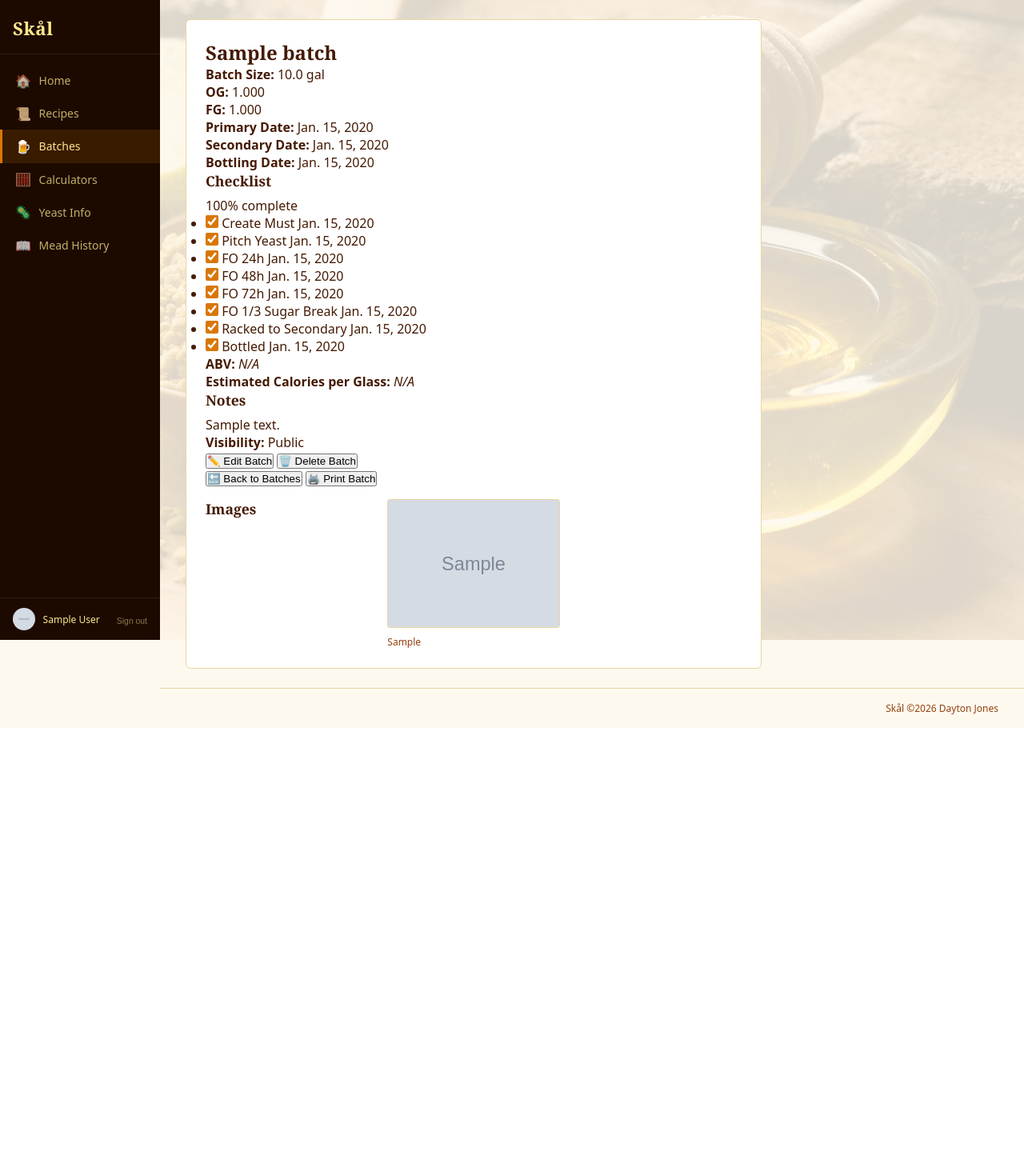
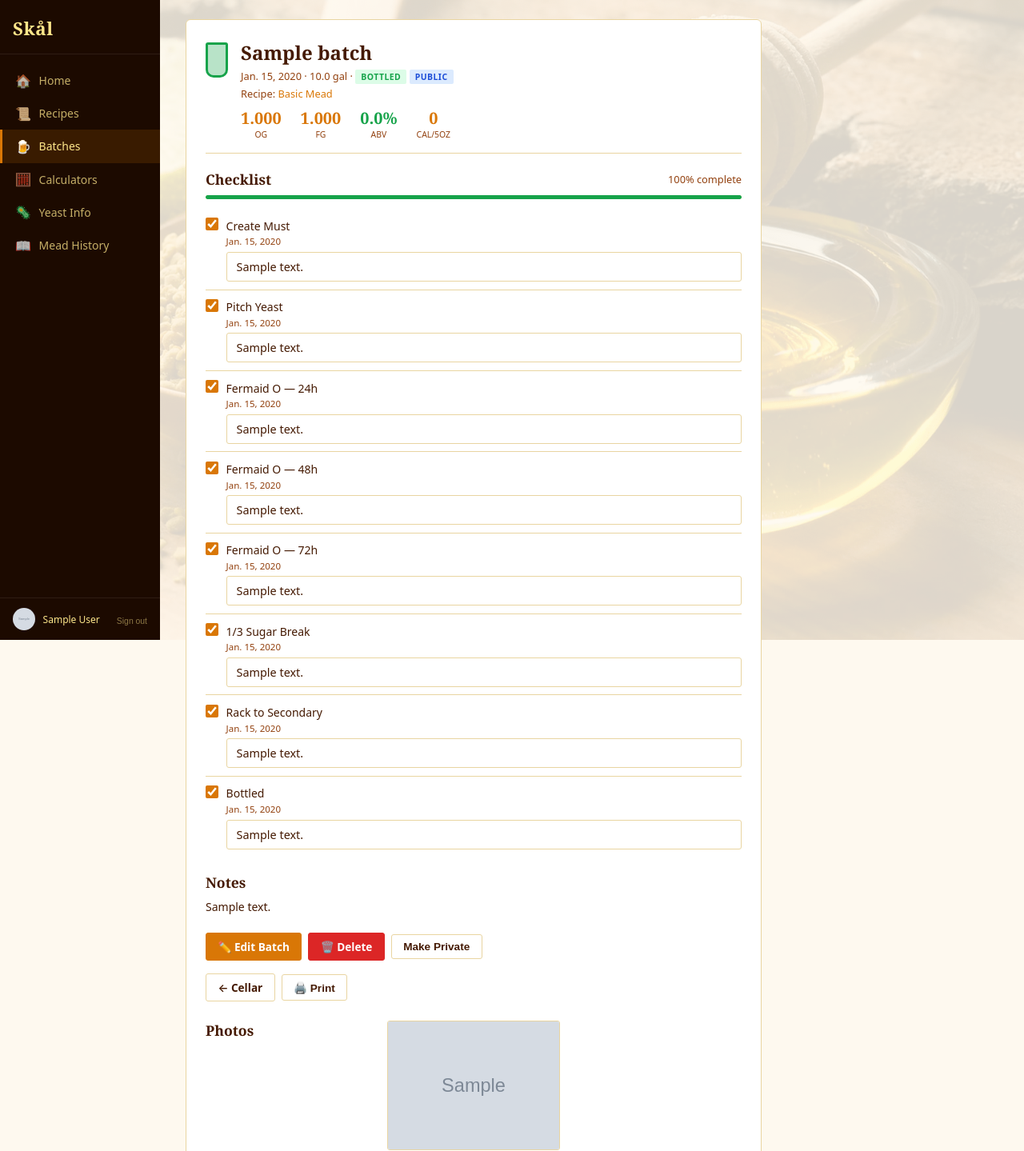
Before and after one commit to daytonjones/Skal, a Django app: page /batches/1/ in a window 1280 px wide. Shown: the top 1439 px of the page at 80% size. Before the commit the page ends 910 px from the top, so only its background shows below. Run offline with Django 5.2, Linux system fonts and the light colour scheme; a user stored in the database is signed in; data comes from the database, SQL or seed files in the repository; tables that the repository leaves empty hold one stand-in row (values such as "Sample post"); grey boxes marked "Sample" are stand-in pictures.

Commit message:
feat: batch detail — HTMX checklist with inline notes, hero flask gauge

```diff
--- a/templates/batches/detail.html
+++ b/templates/batches/detail.html
@@ -1,158 +1,129 @@
 {% extends "base.html" %}
 {% load static %}
-
 {% block title %}{{ batch.name }}{% endblock %}
 
 {% block content %}
-<div class="detail-panel" data-batch-id="{{ batch.id }}">
-  <h1 class="text-2xl">
-    {{ batch.name }}
-    {% if batch.user and request.user != batch.user %}
-      ({{ batch.user.get_full_name|default:batch.user.username|default:"Admin" }})
-    {% endif %}
-  </h1>
+<div class="detail-panel">
 
-  <p><strong>Batch Size:</strong> {{ batch.batch_size }} gal</p>
-  <p><strong>OG:</strong> {{ batch.og }}</p>
-  <p><strong>FG:</strong> {{ batch.fg }}</p>
-  <p><strong>Primary Date:</strong> {{ batch.primary_date }}</p>
-  <p><strong>Secondary Date:</strong> {{ batch.secondary_date }}</p>
-  <p><strong>Bottling Date:</strong> {{ batch.bottling_date }}</p>
-
-  <h2>Checklist</h2>
-  <div id="progress-container" class="my-4">
-    <div class="bg-gray-200 rounded h-4">
-      <div id="progress-bar" class="bg-green-500 h-4 rounded" style="width:0%"></div>
+  <div class="detail-hero">
+    <div class="flask flask-lg" data-stage="{{ batch.stage }}"
+         style="--fill: {{ batch.checklist_progress }}%; color: var(--stage-{{ batch.stage }})"></div>
+    <div class="detail-hero-info">
+      <h1>{{ batch.name }}
+        {% if batch.user and request.user != batch.user %}
+          <span style="font-size:0.8rem;font-weight:400;color:var(--brown-700);">
+            ({{ batch.user.get_full_name|default:batch.user.username }})
+          </span>
+        {% endif %}
+      </h1>
+      <div class="meta">
+        {{ batch.primary_date }} · {{ batch.batch_size }} gal ·
+        <span class="badge badge-{{ batch.stage }}">{{ batch.stage|capfirst }}</span>
+        <span class="badge {% if batch.is_public %}badge-public{% else %}badge-private{% endif %}">
+          {{ batch.is_public|yesno:"Public,Private" }}
+        </span>
+      </div>
+      {% if batch.recipe %}
+        <div class="meta" style="margin-top:0.2rem;">
+          Recipe: <a href="{% url 'recipes:detail' batch.recipe.pk %}">{{ batch.recipe.name }}</a>
+        </div>
+      {% endif %}
+      <div class="detail-stats">
+        <div class="detail-stat">
+          <div class="detail-stat-value">{{ batch.og|floatformat:3 }}</div>
+          <div class="detail-stat-label">OG</div>
+        </div>
+        {% if batch.fg %}
+          <div class="detail-stat">
+            <div class="detail-stat-value">{{ batch.fg|floatformat:3 }}</div>
+            <div class="detail-stat-label">FG</div>
+          </div>
+          <div class="detail-stat">
+            <div class="detail-stat-value" style="color:var(--stage-{{ batch.stage }});">{{ abv|floatformat:1 }}%</div>
+            <div class="detail-stat-label">ABV</div>
+          </div>
+          <div class="detail-stat">
+            <div class="detail-stat-value">{{ calories|floatformat:0 }}</div>
+            <div class="detail-stat-label">Cal/5oz</div>
+          </div>
+        {% endif %}
+      </div>
     </div>
-    <p id="progress-text" class="text-sm mt-1">0% complete</p>
   </div>
 
-  <ul id="checklist">
-    <li>
-      <input type="checkbox" class="chk" data-field="create_must_done" {% if batch.create_must_done %}checked{% endif %}>
-      Create Must <span class="chk-date">{% if batch.create_must_date %}{{ batch.create_must_date }}{% endif %}</span>
-    </li>
-    <li>
-      <input type="checkbox" class="chk" data-field="pitch_yeast_done" {% if batch.pitch_yeast_done %}checked{% endif %}>
-      Pitch Yeast <span class="chk-date">{% if batch.pitch_yeast_date %}{{ batch.pitch_yeast_date }}{% endif %}</span>
-    </li>
-    <li>
-      <input type="checkbox" class="chk" data-field="fo_24h_done" {% if batch.fo_24h_done %}checked{% endif %}>
-      FO 24h <span class="chk-date">{% if batch.fo_24h_date %}{{ batch.fo_24h_date }}{% endif %}</span>
-    </li>
-    <li>
-      <input type="checkbox" class="chk" data-field="fo_48h_done" {% if batch.fo_48h_done %}checked{% endif %}>
-      FO 48h <span class="chk-date">{% if batch.fo_48h_date %}{{ batch.fo_48h_date }}{% endif %}</span>
-    </li>
-    <li>
-      <input type="checkbox" class="chk" data-field="fo_72h_done" {% if batch.fo_72h_done %}checked{% endif %}>
-      FO 72h <span class="chk-date">{% if batch.fo_72h_date %}{{ batch.fo_72h_date }}{% endif %}</span>
-    </li>
-    <li>
-      <input type="checkbox" class="chk" data-field="fo_1_3_break_done" {% if batch.fo_1_3_break_done %}checked{% endif %}>
-      FO 1/3 Sugar Break <span class="chk-date">{% if batch.fo_1_3_break_date %}{{ batch.fo_1_3_break_date }}{% endif %}</span>
-    </li>
-    <li>
-      <input type="checkbox" class="chk" data-field="rack_secondary_done" {% if batch.rack_secondary_done %}checked{% endif %}>
-      Racked to Secondary <span class="chk-date">{% if batch.rack_secondary_date %}{{ batch.rack_secondary_date }}{% endif %}</span>
-    </li>
-    <li>
-      <input type="checkbox" class="chk" data-field="bottled_done" {% if batch.bottled_done %}checked{% endif %}>
-      Bottled <span class="chk-date">{% if batch.bottled_date %}{{ batch.bottled_date }}{% endif %}</span>
-    </li>
-  </ul>
+  <div style="margin-bottom:1.25rem;">
+    <div style="display:flex;align-items:center;justify-content:space-between;margin-bottom:0.5rem;">
+      <h2 style="margin:0;">Checklist</h2>
+      <span style="font-size:0.8rem;color:var(--brown-700);" id="progress-text">{{ batch.checklist_progress }}% complete</span>
+    </div>
+    <div class="progress-track" style="margin-bottom:0.75rem;">
+      <div class="progress-fill" id="progress-bar" data-stage="{{ batch.stage }}"
+           style="width:{{ batch.checklist_progress }}%"></div>
+    </div>
 
-  <p><strong>ABV:</strong>
-    {% if abv %}{{ abv|floatformat:2 }}%{% else %}<em>N/A</em>{% endif %}
-  </p>
+    <ul class="checklist" id="checklist">
+      {% with b=batch %}
+      {% include "batches/partials/checklist_item.html" with field_base="create_must"   label="Create Must"           done=b.create_must_done    date=b.create_must_date   note=b.create_must_note %}
+      {% include "batches/partials/checklist_item.html" with field_base="pitch_yeast"  label="Pitch Yeast"           done=b.pitch_yeast_done   date=b.pitch_yeast_date  note=b.pitch_yeast_note %}
+      {% include "batches/partials/checklist_item.html" with field_base="fo_24h"       label="Fermaid O — 24h"       done=b.fo_24h_done        date=b.fo_24h_date       note=b.fo_24h_note %}
+      {% include "batches/partials/checklist_item.html" with field_base="fo_48h"       label="Fermaid O — 48h"       done=b.fo_48h_done        date=b.fo_48h_date       note=b.fo_48h_note %}
+      {% include "batches/partials/checklist_item.html" with field_base="fo_72h"       label="Fermaid O — 72h"       done=b.fo_72h_done        date=b.fo_72h_date       note=b.fo_72h_note %}
+      {% include "batches/partials/checklist_item.html" with field_base="fo_1_3_break" label="1/3 Sugar Break"       done=b.fo_1_3_break_done  date=b.fo_1_3_break_date note=b.fo_1_3_break_note %}
+      {% include "batches/partials/checklist_item.html" with field_base="rack_secondary" label="Rack to Secondary"  done=b.rack_secondary_done date=b.rack_secondary_date note=b.rack_secondary_note %}
+      {% include "batches/partials/checklist_item.html" with field_base="bottled"      label="Bottled"               done=b.bottled_done        date=b.bottled_date      note=b.bottled_note %}
+      {% endwith %}
+    </ul>
+  </div>
 
-  <p><strong>Estimated Calories per Glass:</strong>
-    {% if calories %}{{ calories|floatformat:0 }} cal (5oz){% else %}<em>N/A</em>{% endif %}
-  </p>
-
-  <h2>Notes</h2>
-  <div class="prose">{{ batch.notes|linebreaks }}</div>
-
-  <p><strong>Visibility:</strong>
-    {{ batch.is_public|yesno:"Public,Private" }}
-  </p>
+  {% if batch.notes %}
+  <div style="margin-bottom:1.25rem;">
+    <h2>Notes</h2>
+    <div style="font-size:0.875rem;line-height:1.6;white-space:pre-wrap;">{{ batch.notes }}</div>
+  </div>
+  {% endif %}
 
   {% if request.user == batch.user %}
-    <div class="button-group mt-6 no-print">
-      <button type="button" onclick="window.location.href='{% url 'batches:edit' batch.pk %}'" class="button primary">
-        ✏️ Edit Batch
-      </button>
-      <button type="button" onclick="window.location.href='{% url 'batches:delete' batch.pk %}'" class="button primary">
-        🗑️ Delete Batch
-      </button>
+    <div class="btn-group no-print" style="margin-bottom:1rem;">
+      <a href="{% url 'batches:edit' batch.pk %}" class="btn btn-primary">✏️ Edit Batch</a>
+      <a href="{% url 'batches:delete' batch.pk %}" class="btn btn-danger">🗑️ Delete</a>
+      <form method="post" action="{% url 'batches:toggle_visibility' batch.pk %}" style="display:inline;">
+        {% csrf_token %}
+        <button type="submit" class="btn btn-secondary">
+          {{ batch.is_public|yesno:"Make Private,Make Public" }}
+        </button>
+      </form>
     </div>
   {% endif %}
-
-  <div class="button-group mt-4 no-print">
-    <button type="button" onclick="window.location.href='{% url 'batches:index' %}'" class="button secondary">
-      🔙 Back to Batches
-    </button>
-    <button type="button" onclick="window.print()" class="button primary">
-      🖨️ Print Batch
-    </button>
+  <div class="btn-group no-print">
+    <a href="{% url 'batches:index' %}" class="btn btn-secondary">← Cellar</a>
+    <button onclick="window.print()" class="btn btn-secondary">🖨️ Print</button>
   </div>
 
   {% if images %}
-    <div class="batch-images">
-      <h2>Images</h2>
+    <div class="batch-images" style="margin-top:1.5rem;">
+      <h2>Photos</h2>
       {% for img in images %}
         <div>
-          <img src="{{ img.image.url }}" alt="{{ img.caption }}">
-          {% if img.caption %}
-            <p class="text-sm text-gray-600 dark:text-gray-400">{{ img.caption }}</p>
-          {% endif %}
+          <img src="{{ img.image.url }}" alt="{{ img.caption|default:batch.name }}">
+          {% if img.caption %}<p>{{ img.caption }}</p>{% endif %}
         </div>
       {% endfor %}
     </div>
   {% endif %}
+
 </div>
 
 <script>
-function updateProgress() {
-  const checks = document.querySelectorAll("#checklist .chk");
-  const total = checks.length;
-  let done = 0;
-  checks.forEach(c => { if (c.checked) done++; });
-  const pct = Math.round((done / total) * 100);
-  document.getElementById("progress-bar").style.width = pct + "%";
-  document.getElementById("progress-text").innerText = pct + "% complete";
-}
-
-function saveChecklist(field, value, checkbox) {
-  const batchId = document.querySelector(".detail-panel").dataset.batchId;
-  fetch(`/batches/${batchId}/update-checklist/`, {
-    method: "POST",
-    headers: {
-      "X-CSRFToken": "{{ csrf_token }}",
-      "Content-Type": "application/x-www-form-urlencoded",
-    },
-    body: `field=${field}&value=${value}`
-  })
-  .then(r => r.json())
-  .then(data => {
-    if (data.success && data.date !== undefined) {
-      const dateSpan = checkbox.parentElement.querySelector(".chk-date");
-      dateSpan.textContent = data.date ? `- ${data.date}` : "";
-    }
-    if (!data.success) {
-      alert("Error updating checklist: " + (data.error || "unknown"));
-    }
-  });
-}
-
-document.addEventListener("DOMContentLoaded", () => {
-  document.querySelectorAll("#checklist .chk").forEach(c => {
-    c.addEventListener("change", (e) => {
-      updateProgress();
-      saveChecklist(e.target.dataset.field, e.target.checked, e.target);
-    });
-  });
-  updateProgress();
+document.addEventListener('htmx:afterSwap', function(e) {
+  if (e.target.closest('#checklist')) {
+    const checks = document.querySelectorAll('#checklist input[type="checkbox"]');
+    const done = Array.from(checks).filter(c => c.checked).length;
+    const pct = Math.round((done / checks.length) * 100);
+    const bar = document.getElementById('progress-bar');
+    const txt = document.getElementById('progress-text');
+    if (bar) bar.style.width = pct + '%';
+    if (txt) txt.textContent = pct + '% complete';
+  }
 });
 </script>
 {% endblock %}
--- /dev/null
+++ b/templates/batches/partials/checklist_item.html
@@ -0,0 +1,26 @@
+<li class="checklist-item" id="chk-{{ field_base }}">
+  <input type="checkbox"
+    {% if done %}checked{% endif %}
+    hx-post="{% url 'batches:update_checklist' batch.pk %}"
+    hx-vals='{"field": "{{ field_base }}_done", "value": "{% if done %}false{% else %}true{% endif %}"}'
+    hx-target="#chk-{{ field_base }}"
+    hx-swap="outerHTML"
+  >
+  <div class="checklist-item-body">
+    <span class="checklist-step-name">{{ label }}</span>
+    {% if date %}
+      <div class="checklist-date">{{ date }}</div>
+    {% endif %}
+    <input
+      type="text"
+      class="note-input"
+      placeholder="Add a note..."
+      value="{{ note }}"
+      hx-post="{% url 'batches:checklist_note' batch.pk %}"
+      hx-trigger="blur changed"
+      hx-vals='{"field": "{{ field_base }}_note"}'
+      hx-swap="none"
+      name="note"
+    >
+  </div>
+</li>
```
